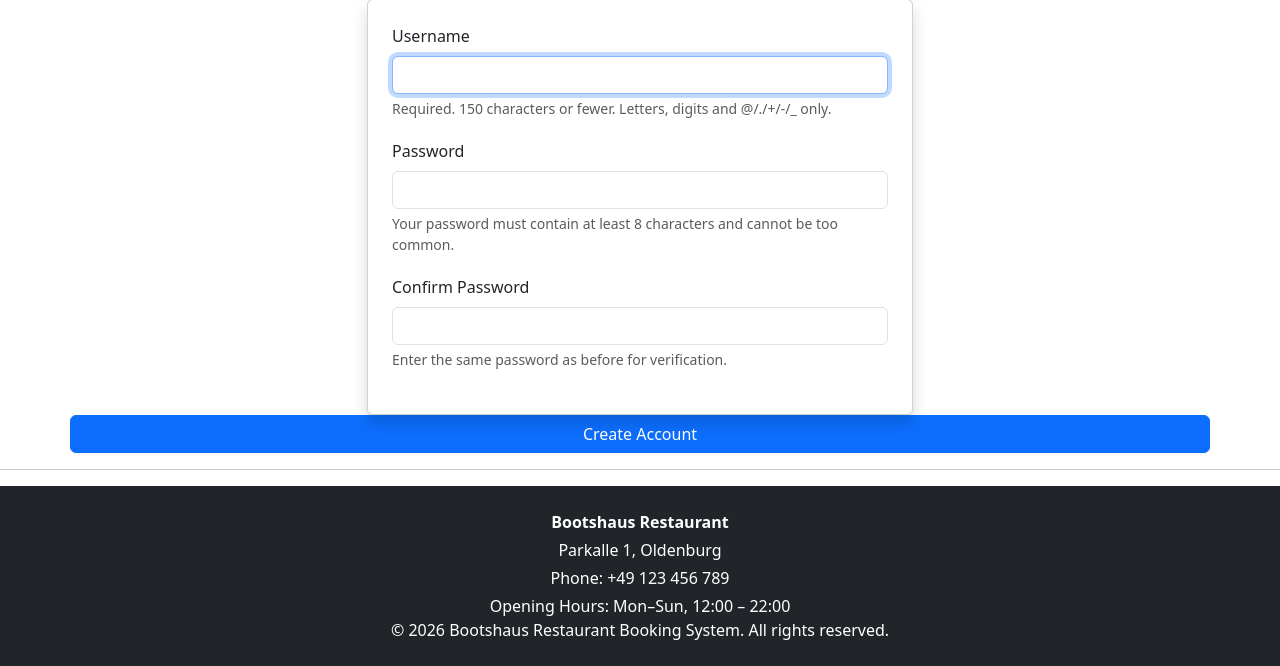
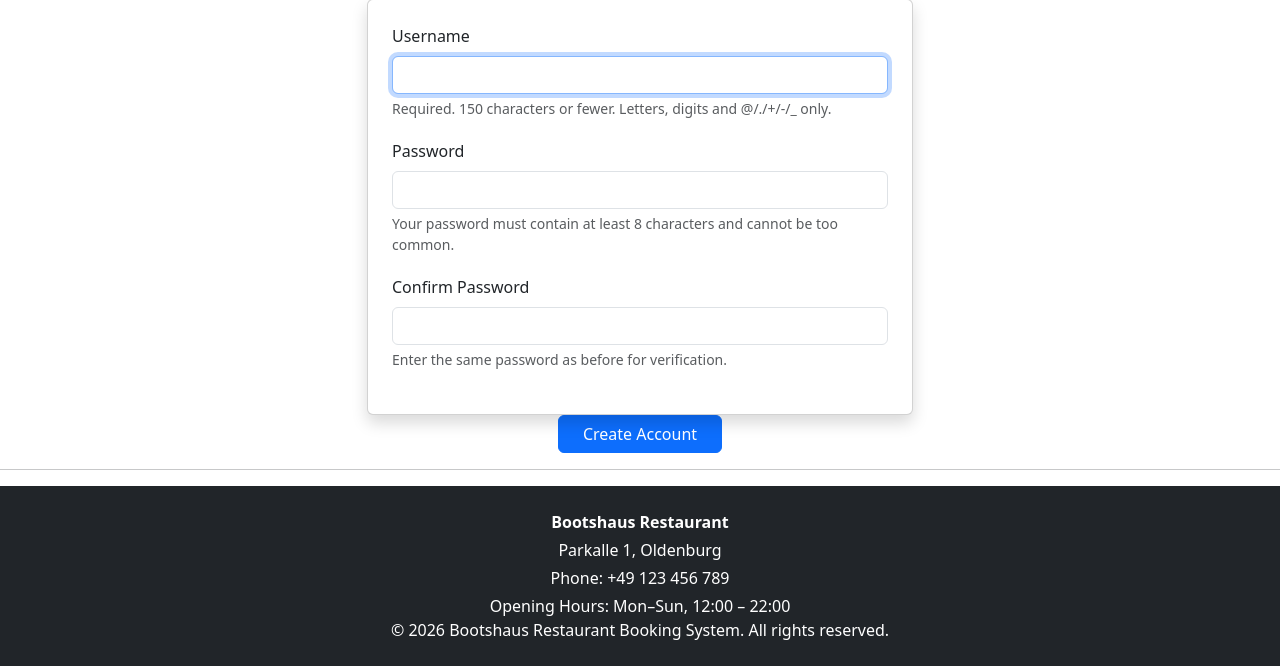
Before and after one commit to liepinaievaa-maker/restaurant-bootshaus-booking-system, a Django app: page /accounts/signup/ in a window 1280 px wide. Shown: the part 153-819 px from the top of the page. Run offline with Django 5.2, Linux system fonts and the light colour scheme.

Commit message:
Change button for creating account

```diff
--- a/bookings/templates/registration/signup.html
+++ b/bookings/templates/registration/signup.html
@@ -53,9 +53,11 @@
             </div>
 </div>
 
-            <button type="submit" class="btn btn-primary w-100">
-                Create Account
-            </button>
+            <div class="text-center">
+                <button type="submit" class="btn btn-primary px-4">
+                    Create Account
+                </button>
+            </div>
         </form>
     </div>
 </div>
```
